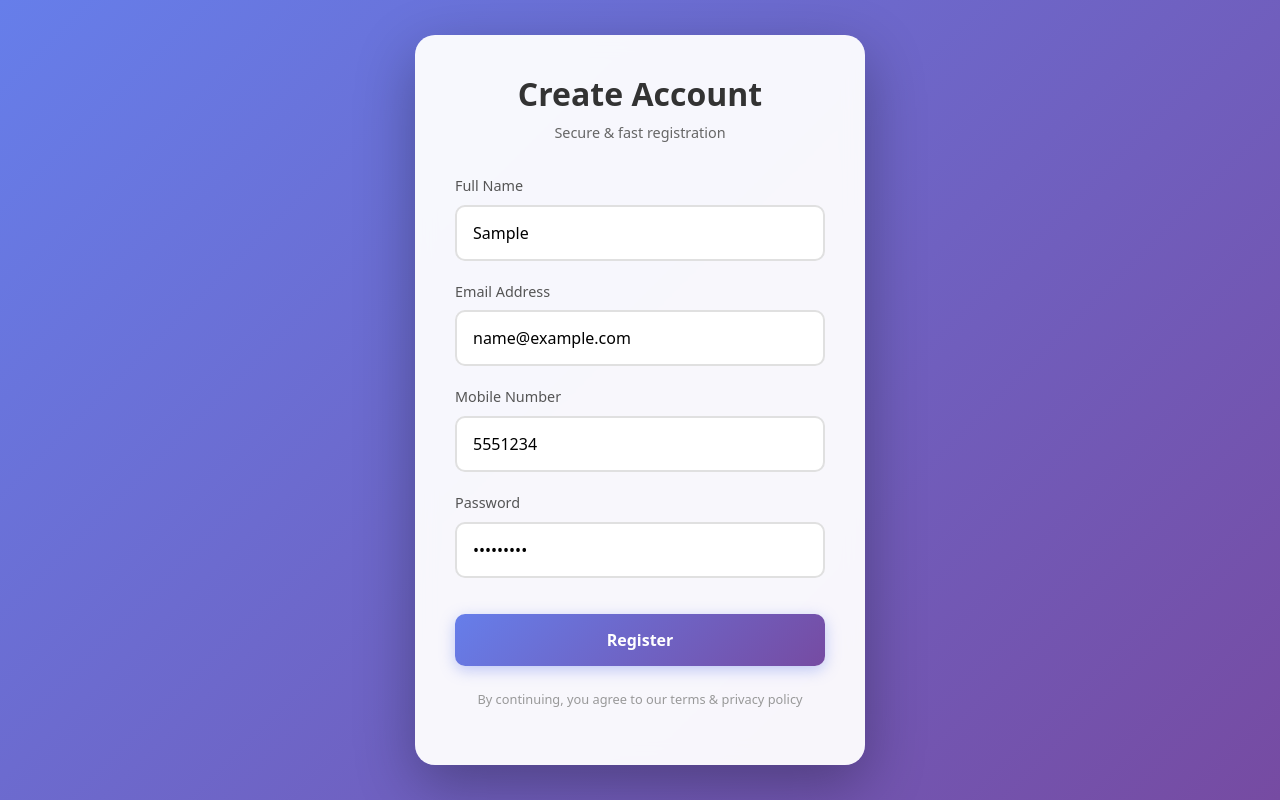
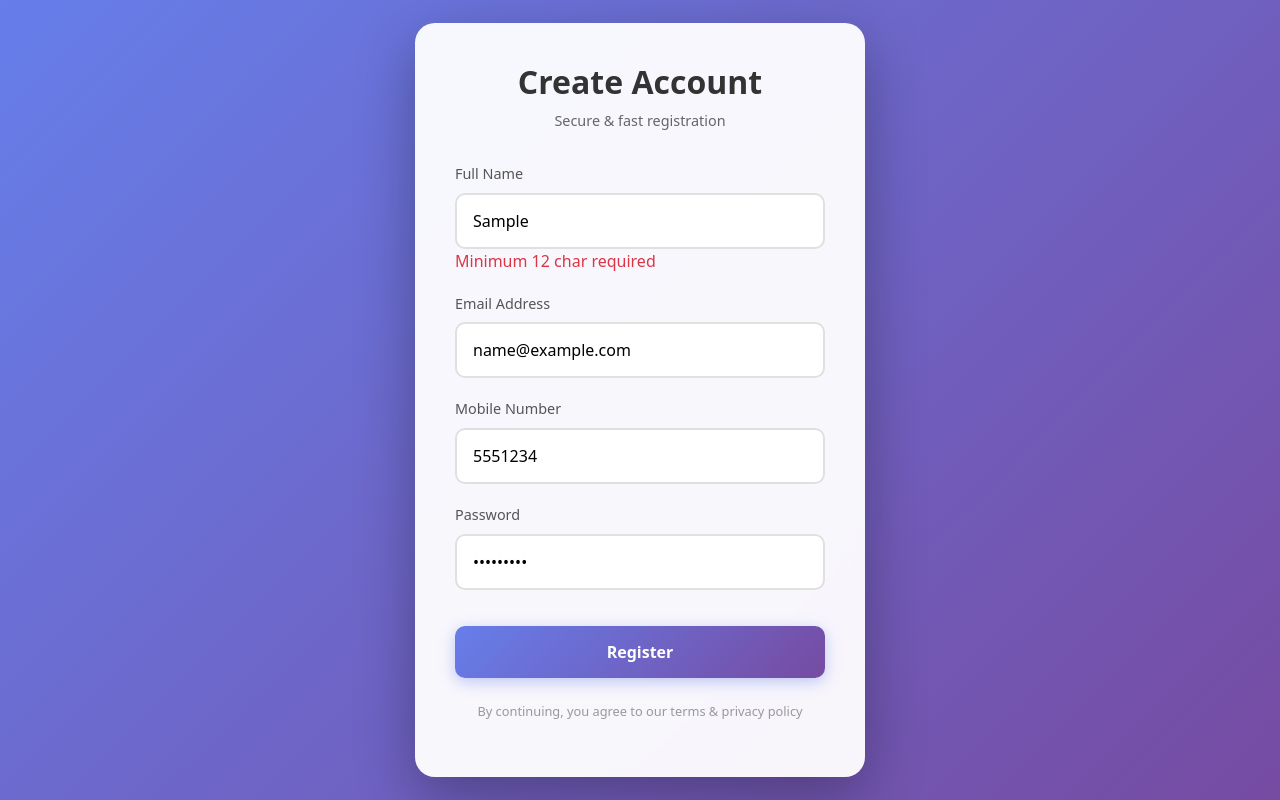
Before and after one commit to devenrawat-bit/Angular-1, an Angular app: page /user in a window 1280 px wide. Both pictures are taken after typing "Sample", "name@example.com", "5551234", "Sample123" into the empty fields and a click on the button "Register". Built offline with nearby package versions, Linux system fonts and the light colour scheme; no server answers.

Commit message:
reactiveFormValidation

```diff
--- a/src/app/component/photos/photos.html
+++ b/src/app/component/photos/photos.html
@@ -55,16 +55,17 @@
                 [(ngModel)]="newPhoto.title"
                 class="form-control"
               />
+              <!-- {{titleTem.errors|json}} -->
+              @if(titleTem.touched || titleTem.dirty ||isFormSubmitted) {
               <div class="text-danger">
-                <!-- {{titleTem.errors|json}} -->
-                @if(titleTem.touched || titleTem.dirty ||isFormSubmitted) {
                 @if(titleTem.errors?.['required']) {
                 <!-- perviously it was true when we didnt setted up the isFormSubmitted it was true thats why we were seeing the validation message as we were in the if condition any one thing true will be true  -->
                 <span> This is required </span>
                 }@if(titleTem.errors?.['minlength']) {
                 <span> Minimum 5 char required </span>
-                } }
+                }
               </div>
+              }
             </div>
             <div class="col-6">
               <label>URL </label>
--- a/src/app/component/user/user.html
+++ b/src/app/component/user/user.html
@@ -8,6 +8,19 @@
       <div class="form-group">
         <label>Full Name</label>
         <input type="text" formControlName="fullName" placeholder="Enter your full name" />
+        @if(userForm.controls['fullName'].touched ||userForm.controls['fullName'].dirty
+        ||isFormSubmitted) {
+        <div class="text-danger">
+          @if(userForm.controls['fullName'].errors?.['required']) {
+
+          <span> This is required </span>
+          }@if(userForm.controls['fullName'].errors?.['minlength']){
+          <span> Minimum 12 char required </span>
+          } @if(userForm.controls['fullName'].errors?.['maxlength']){
+          <span>Maximum 20 char are allowed</span>
+          }
+        </div>
+        }
       </div>
 
       <!-- Email -->
--- a/src/app/component/user/user.ts
+++ b/src/app/component/user/user.ts
@@ -1,6 +1,7 @@
 import { HttpClient } from '@angular/common/http';
 import { Component, inject } from '@angular/core';
-import { FormControl, FormGroup, ReactiveFormsModule } from '@angular/forms';
+import { FormControl, FormGroup, ReactiveFormsModule, Validators } from '@angular/forms';
+import { UserService } from '../../services/user-service';
 
 @Component({
   selector: 'app-user',
@@ -10,13 +11,25 @@ import { FormControl, FormGroup, ReactiveFormsModule } from '@angular/forms';
 })
 export class User {
   http = inject(HttpClient);//to make the api calls
+  userSrv=inject(UserService);
+ isFormSubmitted:boolean=false;
+
+/**
+ *
+//  */
+constructor() {
+  const result=this.userSrv.getSumOfTwo(1,2);
+  console.log(result);
+}
+
+
 
   userForm = new FormGroup({
     userId: new FormControl(0),
-    emailId: new FormControl(''),
-    password: new FormControl(''),
-    fullName: new FormControl(''),
-    mobileNo: new FormControl('')
+    emailId: new FormControl('',[Validators.required,Validators.minLength(20),Validators.maxLength(20)]),
+    password: new FormControl('',[Validators.required,Validators.minLength(8),Validators.maxLength(20)]),
+    fullName: new FormControl('',[Validators.required,Validators.minLength(12),Validators.maxLength(20)]),
+    mobileNo: new FormControl('',[Validators.required,Validators.minLength(10),Validators.maxLength(20)])
   });
 
   // onSaveUser() {
--- /dev/null
+++ b/src/app/services/user-service.ts
@@ -0,0 +1,13 @@
+import { Injectable } from '@angular/core';
+
+@Injectable({
+  providedIn: 'root',
+})
+//this above is the class decorator as it is placed above the class
+export class UserService {
+  //service follows the s of the solid principle (single use)
+  getSumOfTwo(one:number,two:number)
+  {
+    return one+two;
+  }
+}
```
Also changed, not shown: src/app/component/photos/photos.ts (line endings or trailing spaces), 1 other file (tests, documents, lock files or other folders). Lines whose indentation alone changed are shown as unchanged.
